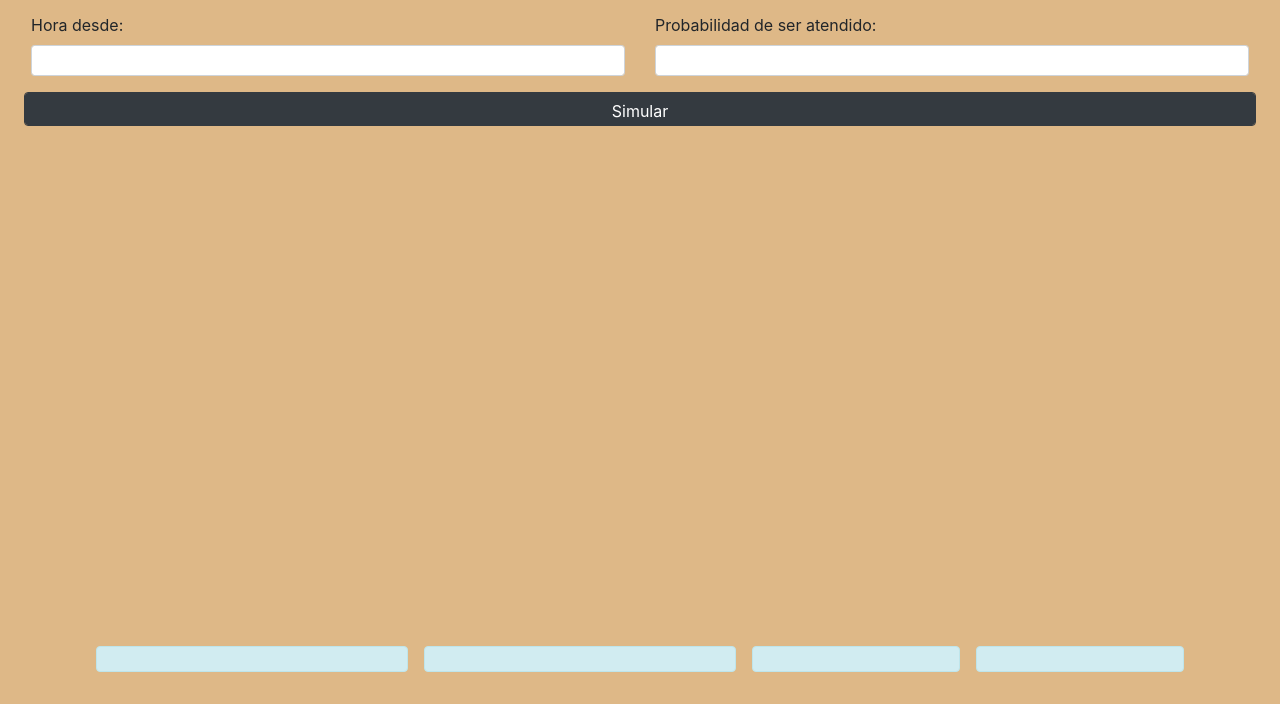
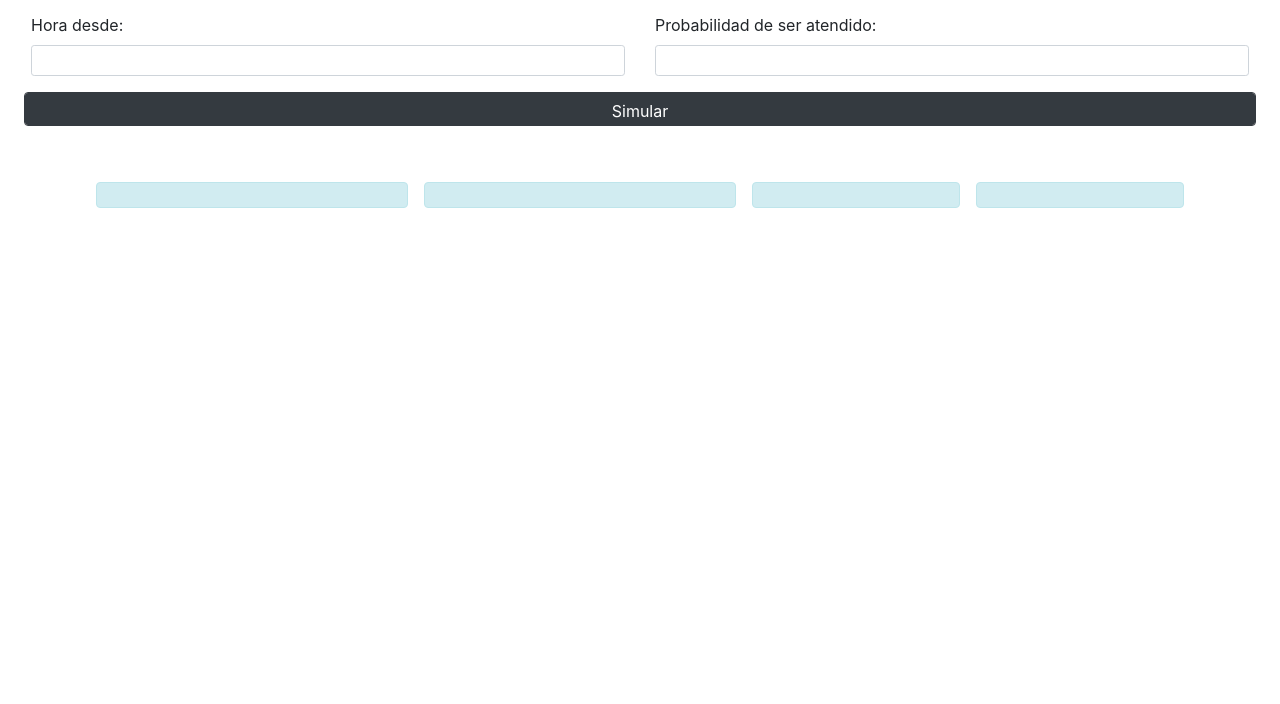
Before and after one commit to tomasDelizia/TP4-Simulacion, a website: page index.html in a window 1280 px wide. Shown: the part 168-872 px from the top of the page. After the commit the page ends 800 px from the top, so only its background shows below. Drawn offline with nearby package versions, Linux system fonts and the light colour scheme.

Commit message:
1 file modified

```diff
--- a/index.html
+++ b/index.html
@@ -8,7 +8,6 @@
       rel="stylesheet"
       href="./node_modules/bootstrap/dist/css/bootstrap.css"
     />
-    <link type="text/css" rel="stylesheet" href="./style.css" />
     <div id="app"></div>
   </head>
 
```
